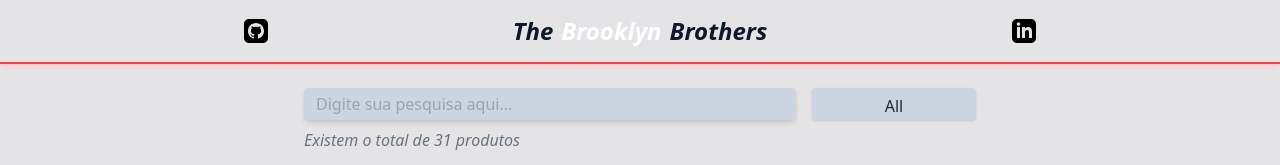
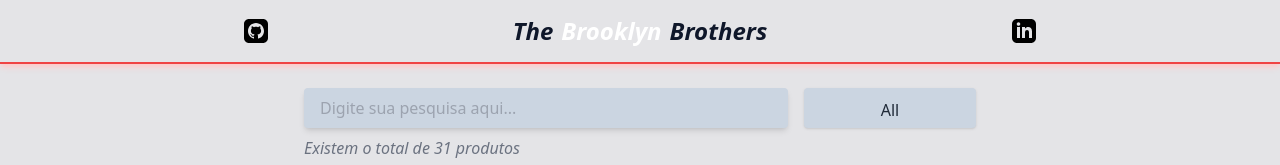
Before and after one commit to CandidoVinii/challenge-TheBBR, a React (Create React App) app: page / in a window 1280 px wide. Shown: the top 165 px of the page. Built offline with nearby package versions, Linux system fonts and the light colour scheme; the HTML template or start-up script is replaced by a standard one.

Commit message:
reposividade ajustada

```diff
--- a/src/components/FilterHeader.js
+++ b/src/components/FilterHeader.js
@@ -15,11 +15,11 @@ export default function FilterHeader() {
       <form className="flex">
         <input
           placeholder="Digite sua pesquisa aqui..."
-          className="focus:border-sky-500 focus:ring-1 focus:ring-sky-500 shadow-md border-none rounded w-full py-2 px-3 h-8 bg-slate-300 leading-tight focus:outline-none focus:shadow-outline"
+          className="focus:border-sky-500 focus:ring-1 focus:ring-sky-500 shadow-md border-none rounded w-full py-3 px-4 h-10 bg-slate-300 leading-tight focus:outline-none focus:shadow-outline"
           onChange={handleChange}
           type="text" />
         <select
-          className="focus:border-sky-500 focus:ring-1 focus:ring-sky-500 text-center ml-4 shadow appearance-none border-none rounded w-fit py-2 px-3 h-8 text-gray-800 bg-slate-300 leading-tight focus:outline-none focus:shadow-outline"
+          className="focus:border-sky-500 focus:ring-1 focus:ring-sky-500 text-center ml-4 shadow appearance-none border-none rounded w-fit py-3 px-4 h-10 text-gray-800 bg-slate-300 leading-tight focus:outline-none focus:shadow-outline"
           name="category"
           label="Select Category"
           id="category"
```
